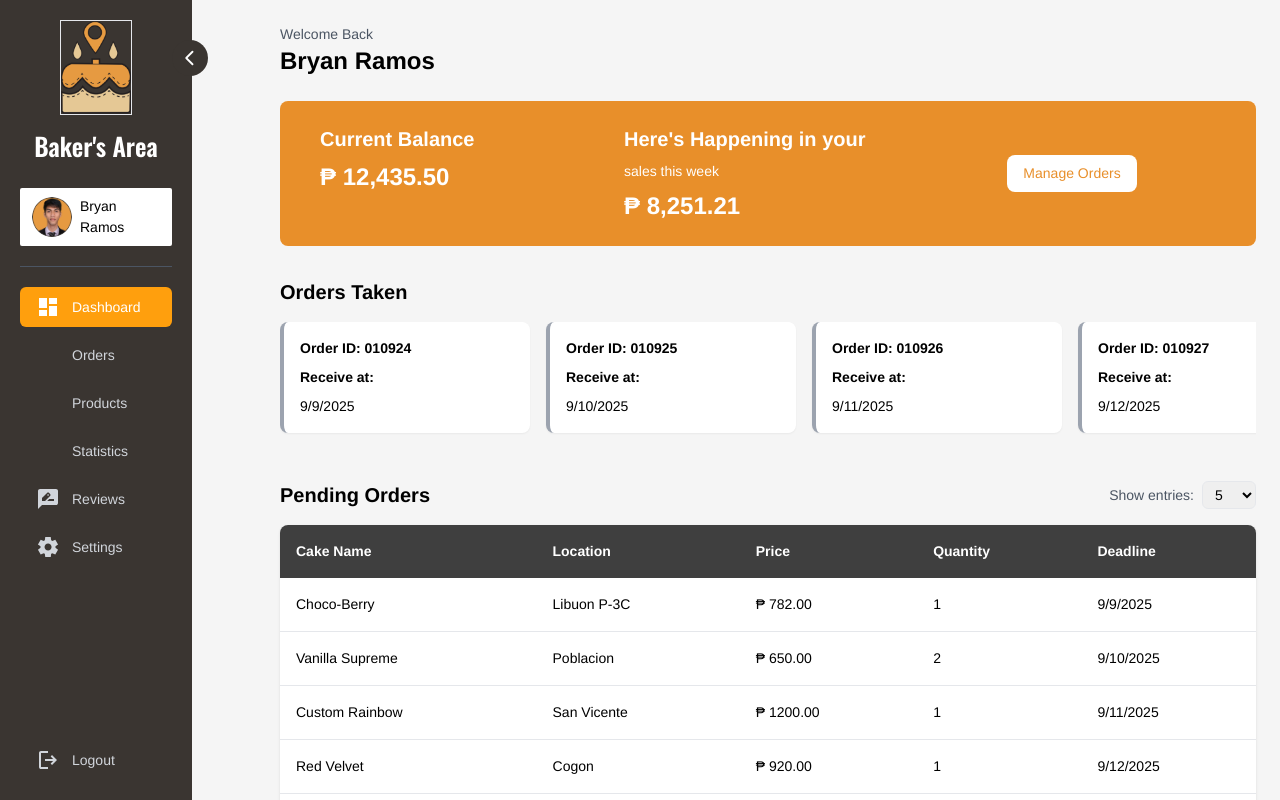
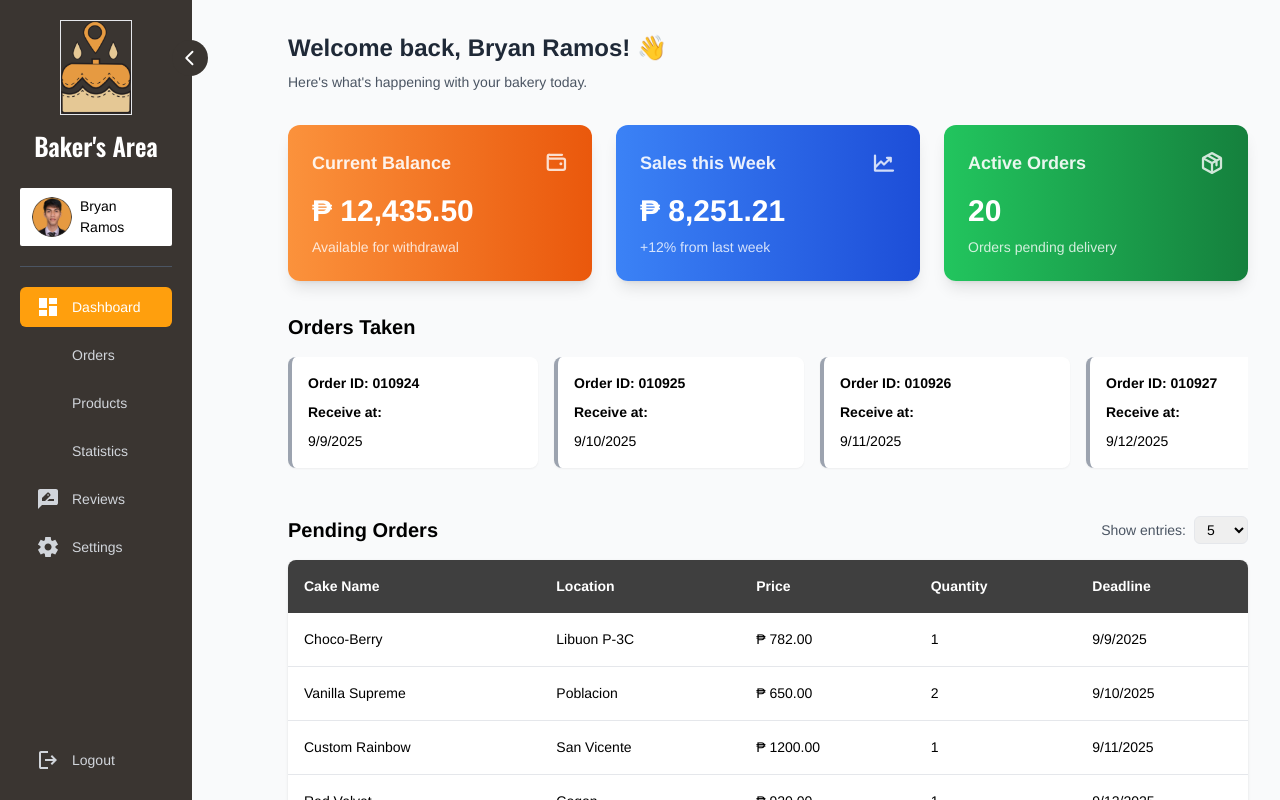
Before and after one commit to BryanIanRamos/Cake-Area, a React (Vite) app: page /dashboard in a window 1280 px wide. Built offline with nearby package versions, Linux system fonts and the light colour scheme; some icons are missing.

Commit message:
Update: Apply Logic to login for baker and customer

```diff
--- a/src/components/buyer/LoginModal.jsx
+++ b/src/components/buyer/LoginModal.jsx
@@ -2,28 +2,52 @@ import React, { useState } from "react";
 import { Icon } from "@iconify/react";
 import PropTypes from "prop-types";
 import { useNavigate } from "react-router-dom";
+import { userData } from "../../data/userDataTbl";
 
 const LoginModal = ({ isOpen, closeModal, onLogin }) => {
   const navigate = useNavigate();
   const [email, setEmail] = useState("");
   const [password, setPassword] = useState("");
+  const [isLoading, setIsLoading] = useState(false);
+  const [loginMessage, setLoginMessage] = useState("");
 
-  const handleForgotPassword = (e) => {
+  const handleSubmit = async (e) => {
     e.preventDefault();
-    closeModal();
-    navigate("/forgot-password");
-  };
+    setIsLoading(true);
+    setLoginMessage("Logging in...");
 
-  const handleSubmit = (e) => {
-    e.preventDefault();
+    // Simulate network delay for smooth transition
+    await new Promise(resolve => setTimeout(resolve, 1000));
+
+    const user = userData.users.find(
+      (user) => user.email === email && user.password === password
+    );
+
+    if (user && user.role === 1) {
+      setLoginMessage("Admin login not allowed here");
+      setIsLoading(false);
+      onLogin(email, password);
+      return;
+    }
+
+    if (user && user.role === 2) {
+      setLoginMessage("Welcome back, baker!");
+      onLogin(email, password);
+      await new Promise(resolve => setTimeout(resolve, 500));
+      closeModal();
+      navigate('/dashboard');
+      return;
+    }
+
+    // For regular customers or invalid login
     onLogin(email, password);
+    setIsLoading(false);
   };
 
   return (
     <div className="fixed inset-0 bg-black bg-opacity-50 flex justify-center items-center z-50">
       <div className="border w-[73vw] sm:w-[53vw] md:w-[43vw] lg:w-[35vw] h-fit p-4 sm:p-5 md:p-6 lg:p-7 bg-white">
         <div className="border-[3px] border-primary h-full p-2 md:p-3 lg:p-4 relative">
-          {/* Close Button */}
           <button
             className="absolute right-1 md:right-2 lg:right-3 top-1 md:top-2 lg:top-3 text-[3.6vw] sm:text-[3vh] md:text-[2.6vw] lg:text-[1.6vw] text-primary hover:text-red-400"
             onClick={closeModal}
@@ -36,6 +60,12 @@ const LoginModal = ({ isOpen, closeModal, onLogin }) => {
             <h2 className="w-full text-[3.6vw] sm:text-[2.5vw] md:text-[2.1vw] lg:text-[1.6vw] font-semibold text-primary">
               Login to Your Account
             </h2>
+            {/* Show loading message */}
+            {isLoading && (
+              <div className="text-primary text-[1.8vw] sm:text-[1.3vw] lg:text-[0.9vw] text-gray-600">
+                {loginMessage}
+              </div>
+            )}
             <form className="mt-4 space-y-4 px-4" onSubmit={handleSubmit}>
               <div className="flex flex-col gap-2">
                 <input
@@ -61,7 +91,6 @@ const LoginModal = ({ isOpen, closeModal, onLogin }) => {
                 </label>
                 <button
                   type="button"
-                  onClick={handleForgotPassword}
                   className="text-primary hover:underline"
                 >
                   Forgot Password?
--- a/src/pages/baker/Dashboard.jsx
+++ b/src/pages/baker/Dashboard.jsx
@@ -2,7 +2,7 @@ import React, { useState } from "react";
 import Sidebar from "../../components/baker/Sidebar";
 import { ordersTaken } from "../../data/ordersTaken.json";
 import { pendingOrders } from "../../data/pendingOrders.json";
-import WelcomeSection from "../../components/baker/dashboard/WelcomeSection";
+import { Icon } from "@iconify/react";
 import OrdersTakenSection from "../../components/baker/dashboard/OrdersTakenSection";
 import PendingOrdersTable from "../../components/baker/dashboard/PendingOrdersTable";
 
@@ -20,20 +20,68 @@ const Dashboard = () => {
   );
 
   return (
-    <div className="flex h-screen bg-[#F5F5F5]">
+    <div className="flex h-screen bg-gray-50">
       <Sidebar
         isExpanded={isSidebarExpanded}
         setIsExpanded={setIsSidebarExpanded}
       />
       <main
-        className={`transition-all duration-300 flex-1 overflow-y-auto p-6
+        className={`transition-all duration-300 flex-1 overflow-y-auto p-8
           ${isSidebarExpanded ? "ml-64" : "ml-20"}`}
       >
-        <WelcomeSection
-          name="Bryan Ramos"
-          salesAmount="8,251.21"
-          balance="12,435.50"
-        />
+        {/* Welcome Section */}
+        <div className="mb-8">
+          <h1 className="text-2xl font-bold text-gray-800 mb-2">
+            Welcome back, Bryan Ramos! 👋
+          </h1>
+          <p className="text-gray-600">
+            Here's what's happening with your bakery today.
+          </p>
+        </div>
+
+        {/* Stats Cards */}
+        <div className="grid grid-cols-1 md:grid-cols-2 lg:grid-cols-3 gap-6 mb-8">
+          {/* Current Balance Card */}
+          <div className="bg-gradient-to-r from-orange-400 to-orange-600 rounded-xl p-6 text-white shadow-lg">
+            <div className="flex items-center justify-between mb-4">
+              <h3 className="text-lg font-semibold opacity-90">
+                Current Balance
+              </h3>
+              <Icon icon="ph:wallet-bold" className="text-2xl opacity-80" />
+            </div>
+            <p className="text-3xl font-bold">₱ 12,435.50</p>
+            <p className="text-sm opacity-80 mt-2">Available for withdrawal</p>
+          </div>
+
+          {/* Weekly Sales Card */}
+          <div className="bg-gradient-to-r from-blue-500 to-blue-700 rounded-xl p-6 text-white shadow-lg">
+            <div className="flex items-center justify-between mb-4">
+              <h3 className="text-lg font-semibold opacity-90">
+                Sales this Week
+              </h3>
+              <Icon
+                icon="ph:chart-line-up-bold"
+                className="text-2xl opacity-80"
+              />
+            </div>
+            <p className="text-3xl font-bold">₱ 8,251.21</p>
+            <p className="text-sm opacity-80 mt-2">+12% from last week</p>
+          </div>
+
+          {/* Orders Card */}
+          <div className="bg-gradient-to-r from-green-500 to-green-700 rounded-xl p-6 text-white shadow-lg">
+            <div className="flex items-center justify-between mb-4">
+              <h3 className="text-lg font-semibold opacity-90">
+                Active Orders
+              </h3>
+              <Icon icon="ph:package-bold" className="text-2xl opacity-80" />
+            </div>
+            <p className="text-3xl font-bold">{pendingOrders.length}</p>
+            <p className="text-sm opacity-80 mt-2">Orders pending delivery</p>
+          </div>
+        </div>
+
+        {/* Rest of your components */}
         <OrdersTakenSection orders={ordersTaken} />
         <PendingOrdersTable
           orders={paginatedOrders}
```
